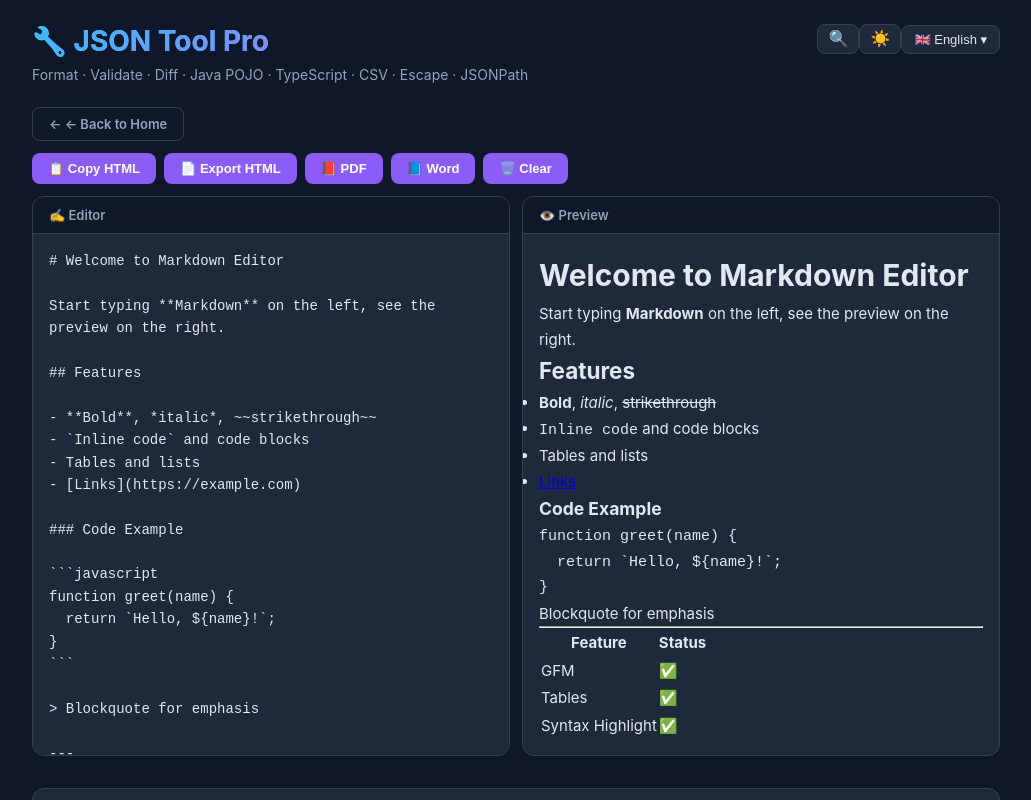
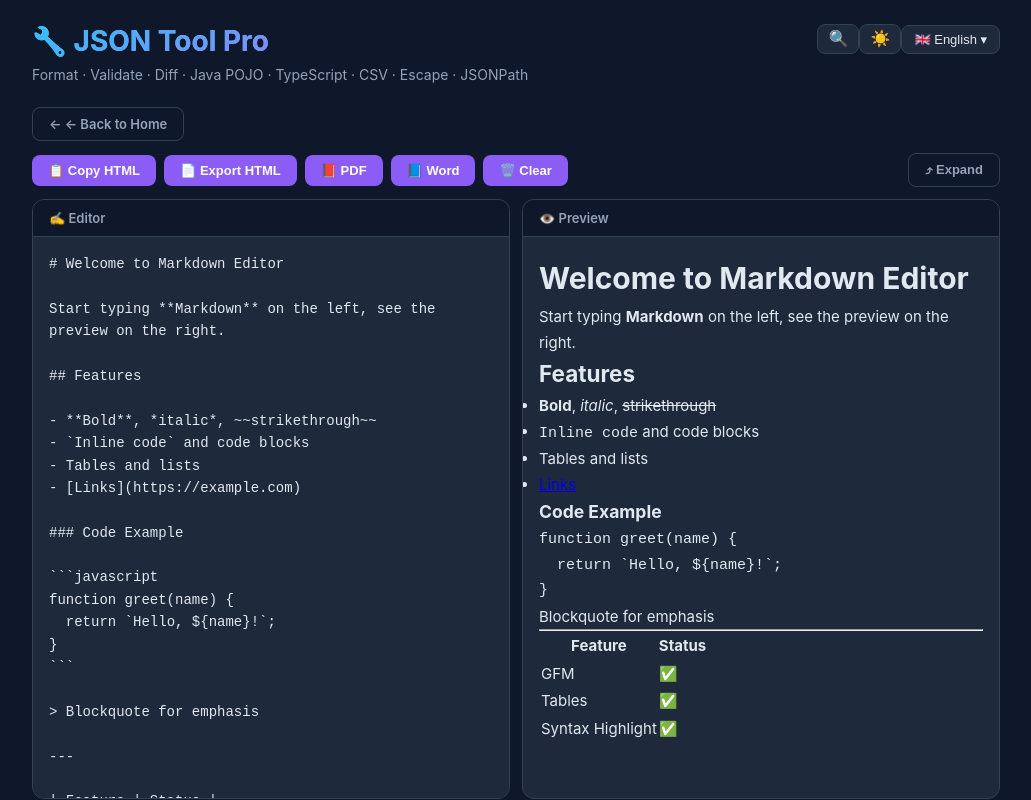
Before and after one commit to 675435543/json-tool, a React (Vite) app: page /markdown-editor in a window 1280 px wide. Shown: the top 800 px of the page, without its empty margins (124-1155 px from the left). Built offline with nearby package versions, Linux system fonts and the light colour scheme.

Commit message:
feat: add expand/shrink toggle for Markdown Editor + bigger default height

```diff
--- a/src/i18n/ar.json
+++ b/src/i18n/ar.json
@@ -159,6 +159,8 @@
   "md.clear": "مسح",
   "md.editor": "المحرر",
   "md.preview": "معاينة",
+  "md.expand": "توسيع",
+  "md.shrink": "تصغير",
 
   "base64.encode": "ترميز",
   "base64.decode": "فك",
--- a/src/i18n/en.json
+++ b/src/i18n/en.json
@@ -368,6 +368,8 @@
   "md.clear": "Clear",
   "md.editor": "Editor",
   "md.preview": "Preview",
+  "md.expand": "Expand",
+  "md.shrink": "Shrink",
 
   "base64.encode": "Encode",
   "base64.decode": "Decode",
--- a/src/i18n/es.json
+++ b/src/i18n/es.json
@@ -159,6 +159,8 @@
   "md.clear": "Limpiar",
   "md.editor": "Editor",
   "md.preview": "Vista previa",
+  "md.expand": "Expandir",
+  "md.shrink": "Contraer",
 
   "base64.encode": "Codificar",
   "base64.decode": "Decodificar",
--- a/src/i18n/zh.json
+++ b/src/i18n/zh.json
@@ -368,6 +368,8 @@
   "md.clear": "清空",
   "md.editor": "编辑器",
   "md.preview": "预览",
+  "md.expand": "展开",
+  "md.shrink": "收缩",
 
   "base64.encode": "编码",
   "base64.decode": "解码",
--- a/src/pages/tools/MarkdownEditor.tsx
+++ b/src/pages/tools/MarkdownEditor.tsx
@@ -17,6 +17,7 @@ export default function MarkdownEditor() {
   const [html, setHtml] = useState('')
   const [htmlCopied, setHtmlCopied] = useState(false)
   const [htmlExported, setHtmlExported] = useState(false)
+  const [fullscreen, setFullscreen] = useState(false)
   const previewRef = useRef<HTMLDivElement>(null)
 
   // Persist content to localStorage
@@ -127,9 +128,12 @@ img{max-width:100%}
         <button className="btn btn-purple" onClick={handleExportPdf}>📕 PDF</button>
         <button className="btn btn-purple" onClick={handleExportWord}>📘 Word</button>
         <button className="btn btn-purple" onClick={handleClear}>🗑️ {t('md.clear') || 'Clear'}</button>
+        <button className="btn btn-outline" onClick={() => setFullscreen(v => !v)} style={{ marginLeft: 'auto' }}>
+          {fullscreen ? '⤵ ' + (t('md.shrink') || 'Shrink') : '⤴ ' + (t('md.expand') || 'Expand')}
+        </button>
       </div>
 
-      <div className="editor-area" style={{ height: '70vh' }}>
+      <div className="editor-area" style={{ height: fullscreen ? 'calc(100vh - 200px)' : '75vh', transition: 'height 0.2s ease' }}>
         <div className="editor-panel" style={{ height: '100%', display: 'flex', flexDirection: 'column' }}>
           <div className="panel-header"><span>✍️ {t('md.editor') || 'Editor'}</span></div>
           <textarea
```
